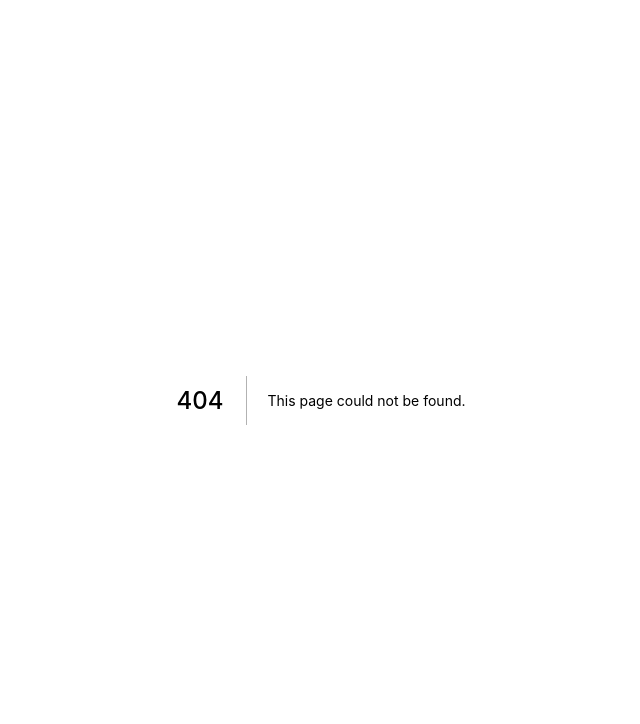
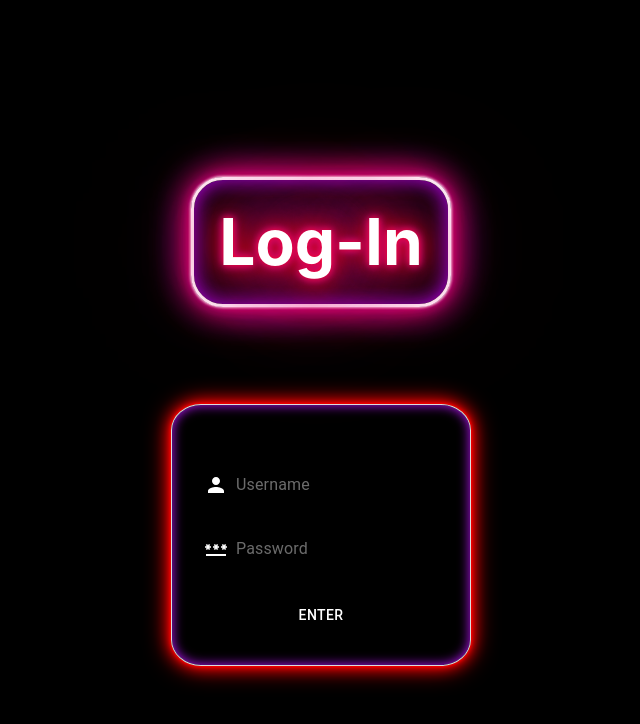
Before and after one commit to CRSylar/ft_Red_Tetris, a Next.js app: page /login in a window 1280 px wide. Before the commit this address had no page. Shown: the top 724 px of the page, without its empty margins (319-959 px from the left). Built offline with nearby package versions, Linux system fonts and the light colour scheme.

Commit message:
login page, solo UI

```diff
--- a/package.json
+++ b/package.json
@@ -10,11 +10,13 @@
   "dependencies": {
     "@emotion/react": "^11.7.1",
     "@emotion/styled": "^11.6.0",
+    "@mui/icons-material": "^5.4.1",
     "@mui/material": "^5.4.1",
     "@mui/styled-engine-sc": "^5.4.1",
     "next": "12.0.10",
     "react": "17.0.2",
     "react-dom": "17.0.2",
+    "react-hook-form": "^7.26.1",
     "styled-components": "^5.3.3"
   },
   "devDependencies": {
--- a/pages/_app.js
+++ b/pages/_app.js
@@ -1,7 +1,25 @@
 import '../styles/globals.css'
+import {createTheme} from "@mui/material";
+import {ThemeProvider} from '@mui/material/styles'
+
+
+const theme = createTheme({
+  palette: {
+    primary: {
+      main: '#ffffff'
+    },
+    secondary: {
+      main: '#000000'
+    }
+  }
+})
 
 function MyApp({ Component, pageProps }) {
-  return <Component {...pageProps} />
+  return (
+    <ThemeProvider theme={theme}>
+      <Component {...pageProps} />
+    </ThemeProvider>
+  )
 }
 
 export default MyApp
--- /dev/null
+++ b/pages/login.js
@@ -0,0 +1,50 @@
+import React from 'react';
+import styles from '/styles/Login.module.css';
+import Box from "@mui/material/Box";
+import {useForm} from "react-hook-form";
+import Input from "@mui/material/Input";
+import {Button} from "@mui/material";
+import PersonIcon from '@mui/icons-material/Person';
+import PasswordIcon from '@mui/icons-material/Password';
+
+function Login () {
+
+	const strongRegex = new RegExp("^(?=.*[a-z])(?=.*[A-Z])(?=.*[0-9])(?=.*[!@#\$%\^&\*])(?=.{8,})");
+	const { register, handleSubmit, reset, formState: { errors } } = useForm();
+
+	const onSubmit = (data) => {
+		console.log(data)
+		reset()
+	}
+
+	return (
+		<div className={styles.main}>
+			<div className={styles.container}>
+				<h1 className={styles.title}>
+					{'Log-In '}
+				</h1>
+			</div>
+			<Box className={styles.login__box}>
+				<form onSubmit={handleSubmit(onSubmit)} className={styles.login__form} >
+					<Input startAdornment={<PersonIcon sx={{mr:'.5rem'}}/>}
+					       sx={{color:'white', my:'2rem'}} placeholder={'Username'}
+					       color={'secondary'}
+					       {...register("Username", {required:true})}/>
+					<Input
+						startAdornment={<PasswordIcon sx={{mr:'.5rem'}}/>}
+						color={'secondary'}
+						type={'password'}
+						sx={{color:'white', mb:'2rem'}} placeholder={'Password'} {...register("Password",
+						{required: 'Password is required',
+							pattern: { value: strongRegex,
+								message: 'Something Wrong, please check'
+							}})}/>
+					<Button type={"submit"} className={styles.login__submit}>{'Enter'}</Button>
+				</form>
+				{errors.Password && (<p className={styles.errorMsg}>{errors.Password.message}</p>)}
+			</Box>
+		</div>
+	);
+}
+
+export default Login;
--- /dev/null
+++ b/styles/Login.module.css
@@ -0,0 +1,81 @@
+
+.main {
+    background-color: black;
+    min-height: 100vh;
+    justify-content: center;
+    flex-direction: column;
+    display: flex;
+}
+
+.login__box {
+    width: 300px;
+    color: white;
+    margin: -5rem auto auto auto;
+    padding: 2rem;
+    border: 1px solid gainsboro;
+    border-radius: 10%;
+    box-shadow: 0 0 .2rem #f00,
+    0 0 .1rem #f00,
+    0 0 1rem #ff0000,
+    0 0 0.4rem #ff0000,
+    0 0 1.6rem #ff0000,
+    inset 0 0 .7rem #bc13fe;
+}
+
+.login__form {
+    display: flex;
+    flex-direction: column;
+    justify-content: center;
+}
+
+.login__submit {
+    border: 1px solid #515152;
+    color: white;
+}
+.login__submit:hover {
+    background-color: white;
+    color: #515152;
+}
+
+.errorMsg {
+    color: darkred;
+}
+.errorMsg:before {
+    display: inline;
+    content: "⚠ ";
+}
+
+.container {
+    display: flex;
+    justify-items: center;
+    margin: auto;
+}
+
+.title {
+    text-align: center;
+    max-width: 300px;
+    pointer-events: none;
+    color: white;
+    line-height: 1.15;
+    font-size: 4rem;
+
+    text-shadow:
+            0 0 7px #f00,
+            0 0 10px #bc13fe,
+            0 0 21px #f00,
+            0 0 42px #f00,
+            0 0 82px #bc13fe,
+            0 0 92px #bc13fe,
+            0 0 102px #f00,
+            0 0 151px #f00;
+
+    border: 0.2rem solid #fff;
+    border-radius: 2rem;
+    padding: 0.4em;
+    box-shadow: 0 0 .2rem #fff,
+    0 0 .2rem #fff,
+    0 0 2rem #ff0000,
+    0 0 0.8rem #bc13fe,
+    0 0 2.8rem #bc13fe,
+    inset 0 0 1.3rem #bc13fe;
+}
```
Also changed, not shown: components/Favico.js (added, +14 -0 lines), pages/index.js (+12 -8 lines), 1 other file (tests, documents, lock files or other folders).
